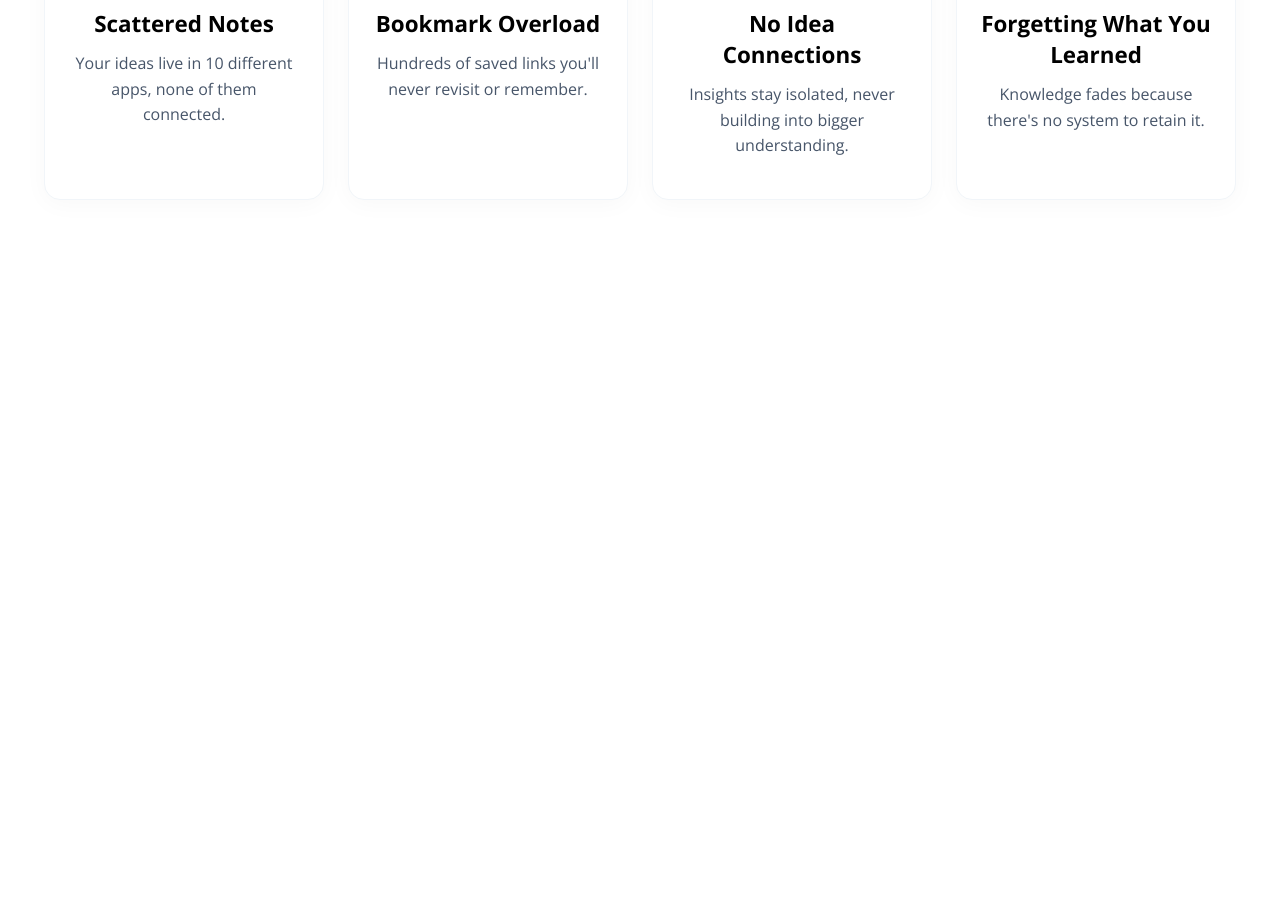
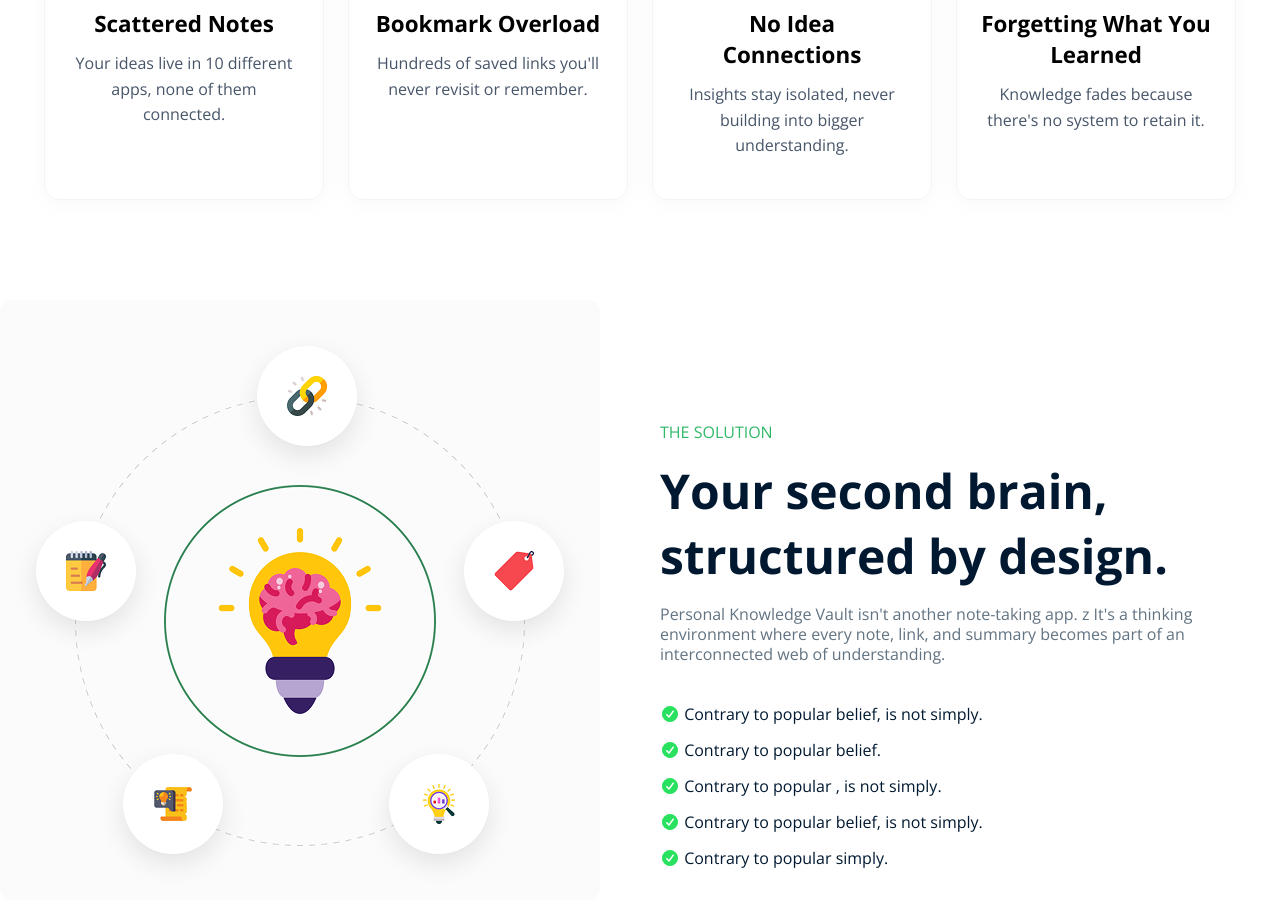
Before and after one commit to AbidSunny-Dev/B13-A1, a plain HTML site: page index.html in a window 1280 px wide. Shown: the part 1167-2076 px from the top of the page. Before the commit the page ends 1467 px from the top, so only its background shows below. Drawn offline with nearby package versions, Linux system fonts and the light colour scheme.

Commit message:
added knowledge section

```diff
--- a/index.html
+++ b/index.html
@@ -7,6 +7,8 @@
 <link rel="preconnect" href="https://fonts.gstatic.com" crossorigin>
 <link href="https://fonts.googleapis.com/css2?family=Inter:ital,opsz,wght@0,14..32,100..900;1,14..32,100..900&family=Open+Sans:ital,wght@0,300..800;1,300..800&display=swap" rel="stylesheet">
 
+
+<link rel="stylesheet" href="https://cdnjs.cloudflare.com/ajax/libs/font-awesome/7.0.1/css/all.min.css" integrity="sha512-2SwdPD6INVrV/lHTZbO2nodKhrnDdJK9/kg2XD1r9uGqPo1cUbujc+IYdlYdEErWNu69gVcYgdxlmVmzTWnetw==" crossorigin="anonymous" referrerpolicy="no-referrer" />
 <link rel="stylesheet" href="styles/style.css">
 
     <title>Knowledge Vault</title>
@@ -126,6 +128,25 @@
  </section>
 
 
+        <section id="knowledge-container">
+            <div class="img">
+             <img src="./assets/knowledge.png" alt="">
+            </div>
+            <div class="text">
+                <h5>THE SOLUTION</h5>
+               <h3>Your second brain, structured by design.</h3>
+               <p>Personal Knowledge Vault isn't another note-taking app. z It's a thinking environment where every note, link, and summary becomes part of an interconnected web of understanding.</p>
+             <ul class="correct-list">
+                <li><i class="fa-solid fa-circle-check" style="color: #28e25f;"></i> Contrary to popular belief, is not simply.</li>
+                <li><i class="fa-solid fa-circle-check" style="color: #28e25f;"></i> Contrary to popular belief.</li>
+                <li><i class="fa-solid fa-circle-check" style="color: #28e25f;"></i> Contrary to popular , is not simply.</li>
+                <li><i class="fa-solid fa-circle-check" style="color: #28e25f;"></i> Contrary to popular belief, is not simply.</li>
+                <li><i class="fa-solid fa-circle-check" style="color: #28e25f;"></i> Contrary to popular simply.</li>
+              </ul>
+            </div>
+        </section>
+
+
 
 
 
--- a/styles/style.css
+++ b/styles/style.css
@@ -208,3 +208,46 @@
   font-size: 1rem;
   line-height: 1.6;
 }
+
+
+#knowledge-container{
+    display: flex;
+    align-items: center;
+    gap: 60px;
+    justify-content: center;
+    margin-bottom: 120px;
+}
+#knowledge-container img{
+    max-width: 600px;
+    max-height: 600px;
+}
+#knowledge-container .text{
+    max-width: 700px;
+    margin-top: 102px;
+}
+.text h5{
+    font-size: 16px;
+    font-weight: 400;
+    line-height: 20px;
+    color: #30B868;
+    margin-bottom:16px ;
+}
+.text h3{
+   font-size: 48px;
+   font-weight: bold;
+   color: #001931;
+   margin-bottom: 16px;
+}
+.text p{
+    font-size: 16px;
+    line-height: 20px;
+    color: #627382;
+    margin-bottom: 40px;
+}
+.correct-list li{
+    list-style: none;
+    color: #001931;
+    font-size: 16px;
+    line-height: 20px;
+    margin-bottom: 16px;
+}
```
Also changed, not shown: iaa.html (deleted, +0 -44 lines).
